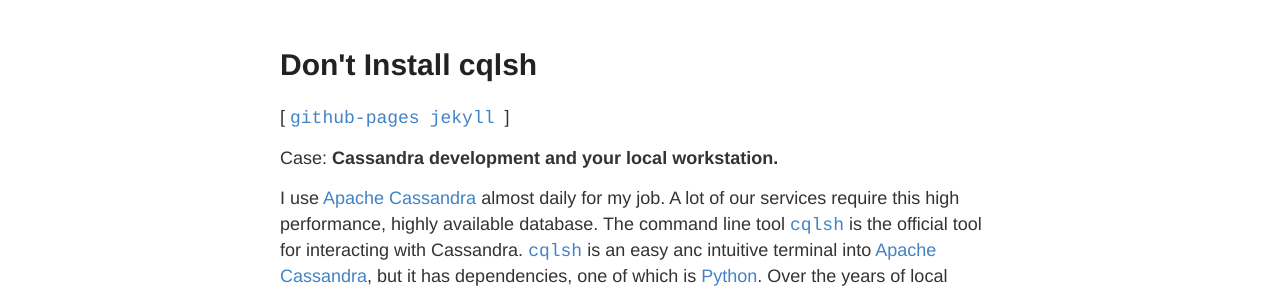
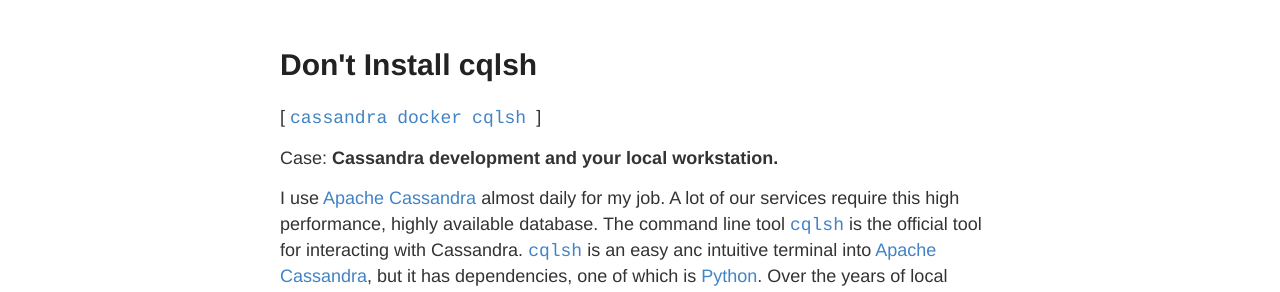
Before and after one commit to cjimti/mk, a Jekyll site: the page built from _posts/2018-03-02-dont-install-cqlsh.md, in a window 1280 px wide. Shown: the part 122-414 px from the top of the page. Built offline with Jekyll 4.4.1, drawn with Linux system fonts in a browser that asks for light colours.

Commit message:
fixed tags

```diff
--- a/_posts/2018-03-02-dont-install-cqlsh.md
+++ b/_posts/2018-03-02-dont-install-cqlsh.md
@@ -3,7 +3,7 @@
 layout: post
 title: Don't Install cqlsh
 description: Don't Install cqlsh, or anything for that matter...
-tags: github-pages jekyll
+tags: cassandra docker cqlsh
 ---
 
 Case: **Cassandra development and your local workstation.**
```
